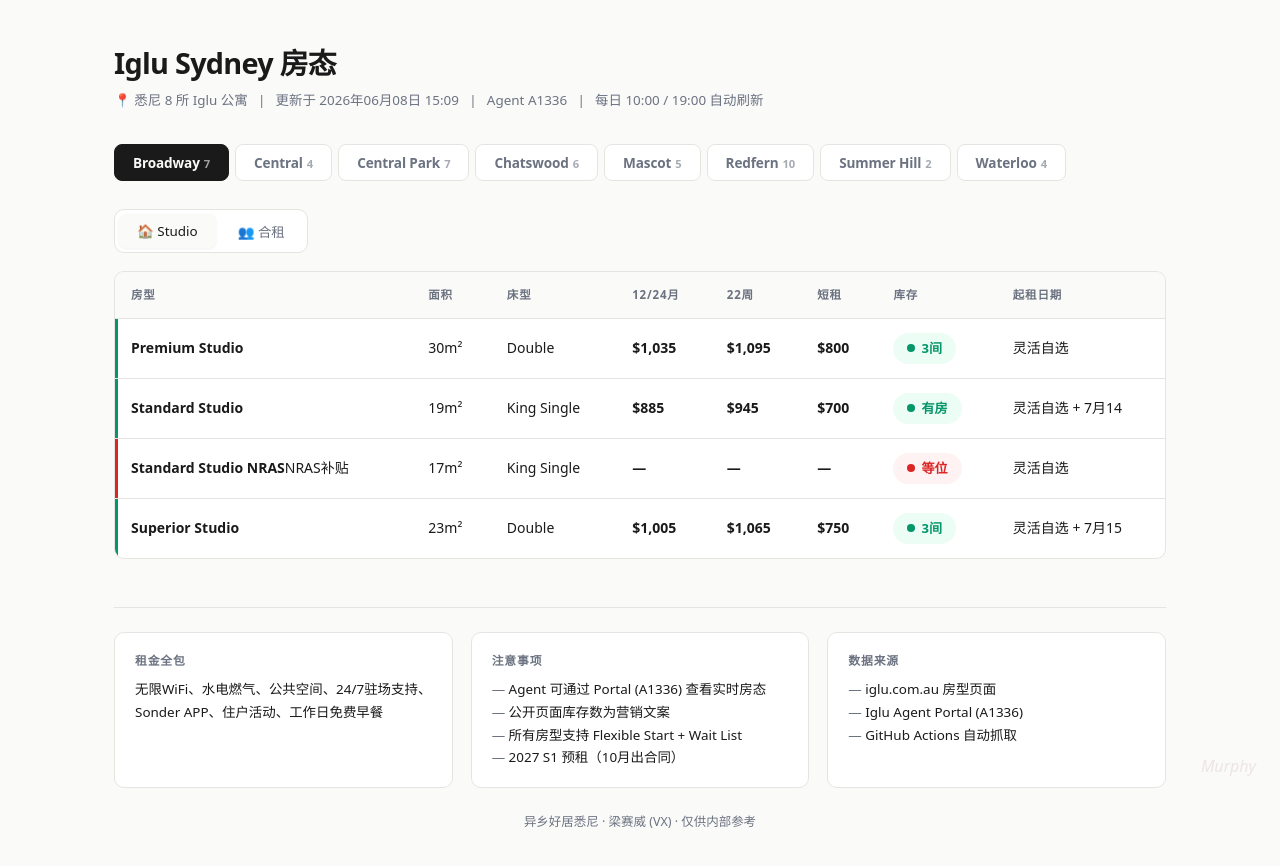
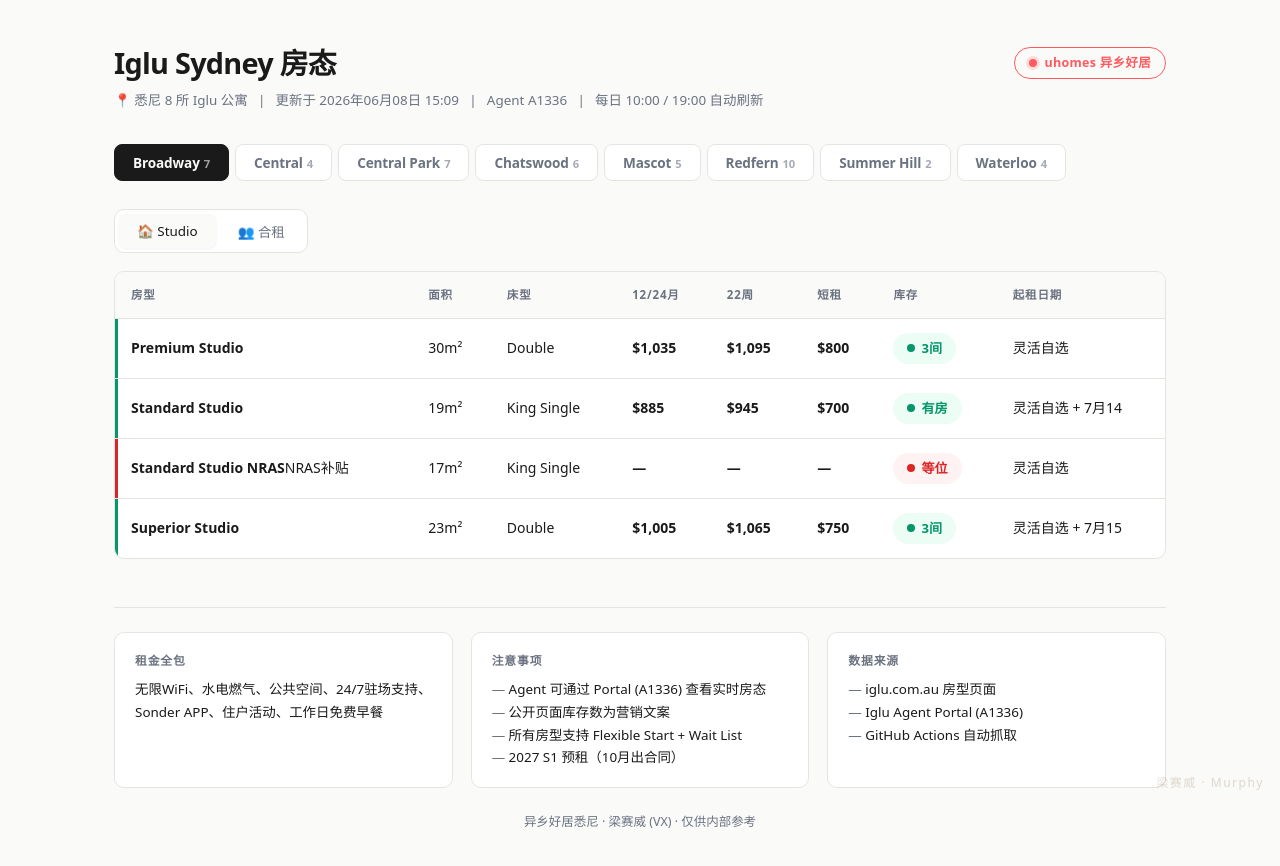
Before and after one commit to 3224751341-coder/iglu-sydney-fangtai, a plain HTML site: page index.html in a window 1280 px wide. Drawn offline with Linux system fonts and the light colour scheme; a web font is replaced by a local one.

Commit message:
添加 uhomes 标识和梁赛威·Murphy 水印

```diff
--- a/index.html
+++ b/index.html
@@ -35,6 +35,9 @@
   .header-top { display: flex; align-items: baseline; justify-content: space-between; flex-wrap: wrap; gap: 12px; margin-bottom: 4px; }
   .header h1 { font-size: clamp(1.4rem, 3.5vw, 1.8rem); font-weight: 700; letter-spacing: -0.025em; }
   .header .meta { color: var(--text-muted); font-size: 0.84rem; }
+  .uhomes-badge { display: flex; align-items: center; gap: 7px; padding: 5px 14px; border: 1.5px solid #FF5A5F; border-radius: 999px; background: rgba(255,255,255,.06); color: #FF5A5F; font-size: 12.5px; font-weight: 600; letter-spacing: .3px; white-space: nowrap; align-self: center; }
+  .uhomes-badge .ub-dot { width: 8px; height: 8px; border-radius: 50%; background: #FF5A5F; box-shadow: 0 0 0 3px rgba(255,90,95,.18); }
+  .watermark { position: fixed; right: 16px; bottom: 8px; font-size: 12px; font-weight: 500; letter-spacing: 1.5px; color: rgba(139,115,85,.25); pointer-events: none; user-select: none; z-index: 999; }
 
   /* Property nav */
   .prop-nav { display: flex; gap: 6px; margin-bottom: 28px; overflow-x: auto; -webkit-overflow-scrolling: touch; scrollbar-width: none; }
@@ -111,6 +114,7 @@
 <div class="header fade-in" style="animation-delay:0ms">
   <div class="header-top">
     <h1>Iglu Sydney 房态</h1>
+    <div class="uhomes-badge"><span class="ub-dot"></span>uhomes 异乡好居</div>
   </div>
   <p class="meta">📍 悉尼 8 所 Iglu 公寓 &ensp;|&ensp; 更新于 2026年06月08日 15:09 &ensp;|&ensp; Agent A1336 &ensp;|&ensp; 每日 10:00 / 19:00 自动刷新</p>
 </div>
@@ -264,6 +268,6 @@
   panel.querySelector('.sub-panel[data-type="'+type+'"]').classList.add('active');
 }
 </script>
-<div style="position:fixed;bottom:20px;right:24px;font-size:16px;color:rgba(120,53,15,0.10);pointer-events:none;z-index:0;user-select:none;font-style:italic;">Murphy</div>
+<div class="watermark">梁赛威 · Murphy</div>
 </body>
 </html>
```
Also changed, not shown: template.html (+5 -1 lines).
